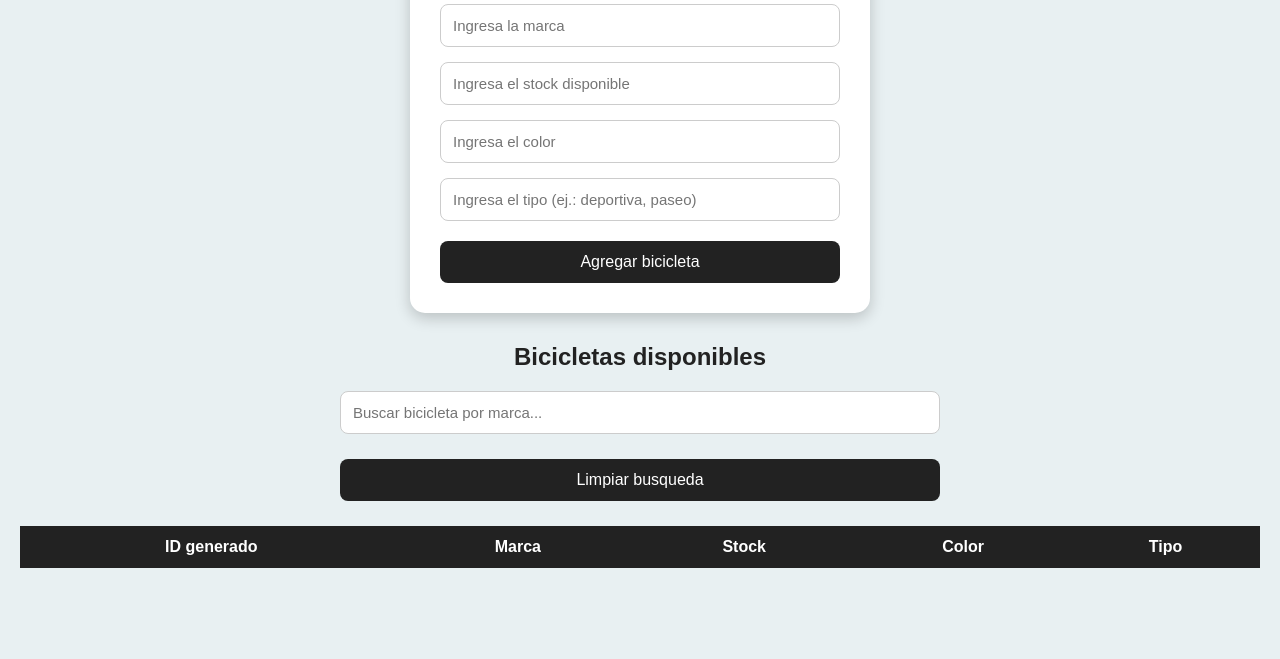
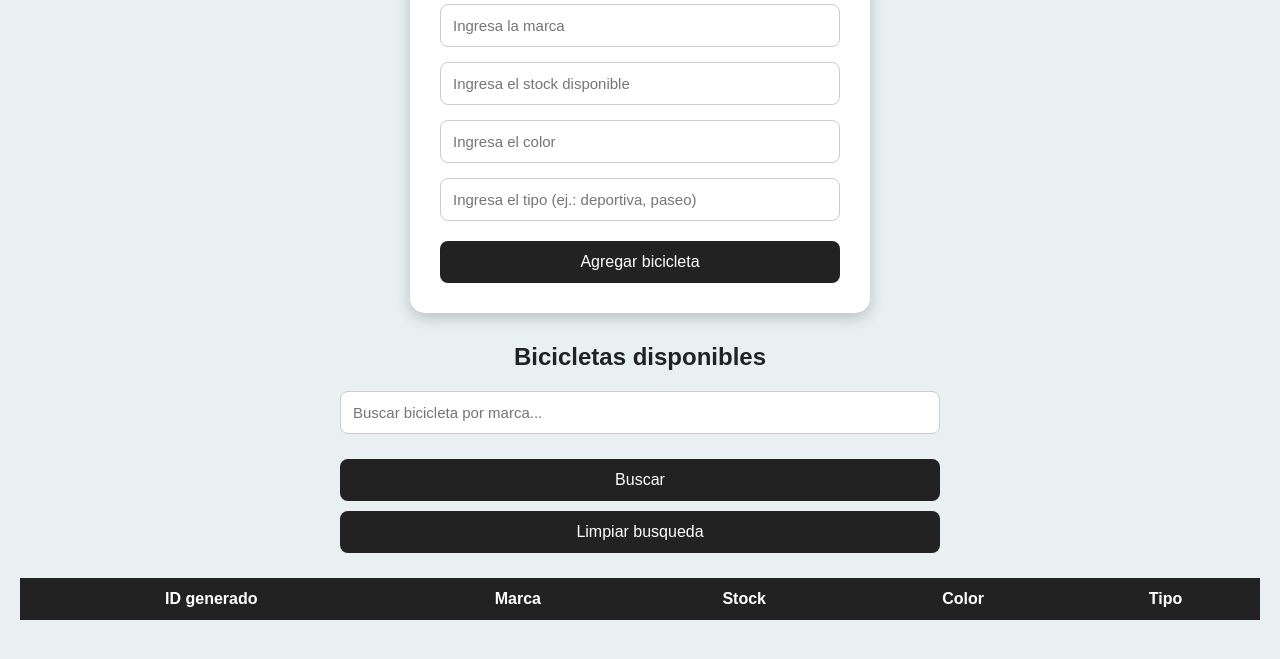
Before and after one commit to IaraOsanna/Data-base-tp-etapa-3-y-4, a plain HTML site: page index.html in a window 1280 px wide. Shown: the part 149-808 px from the top of the page. Drawn offline with Linux system fonts and the light colour scheme; no server answers.

Commit message:
index.html

```diff
--- a/index.html
+++ b/index.html
@@ -28,11 +28,20 @@
 
     <h2>Bicicletas disponibles</h2>
 
-    <div class="buscador">
-        <input type="text" id="buscarMarca"
-            placeholder="Buscar bicicleta por marca...">
-        <button type="button" id="limpiar">Limpiar busqueda</button>
-    </div>
+   <div class="buscador">
+
+    <input type="text" id="buscarMarca"
+        placeholder="Buscar bicicleta por marca...">
+
+    <button type="button" id="buscar">
+        Buscar
+    </button>
+
+    <button type="button" id="limpiar">
+        Limpiar busqueda
+    </button>
+
+</div>
 
     <div class="contenedor-tabla">
         <table>
```
